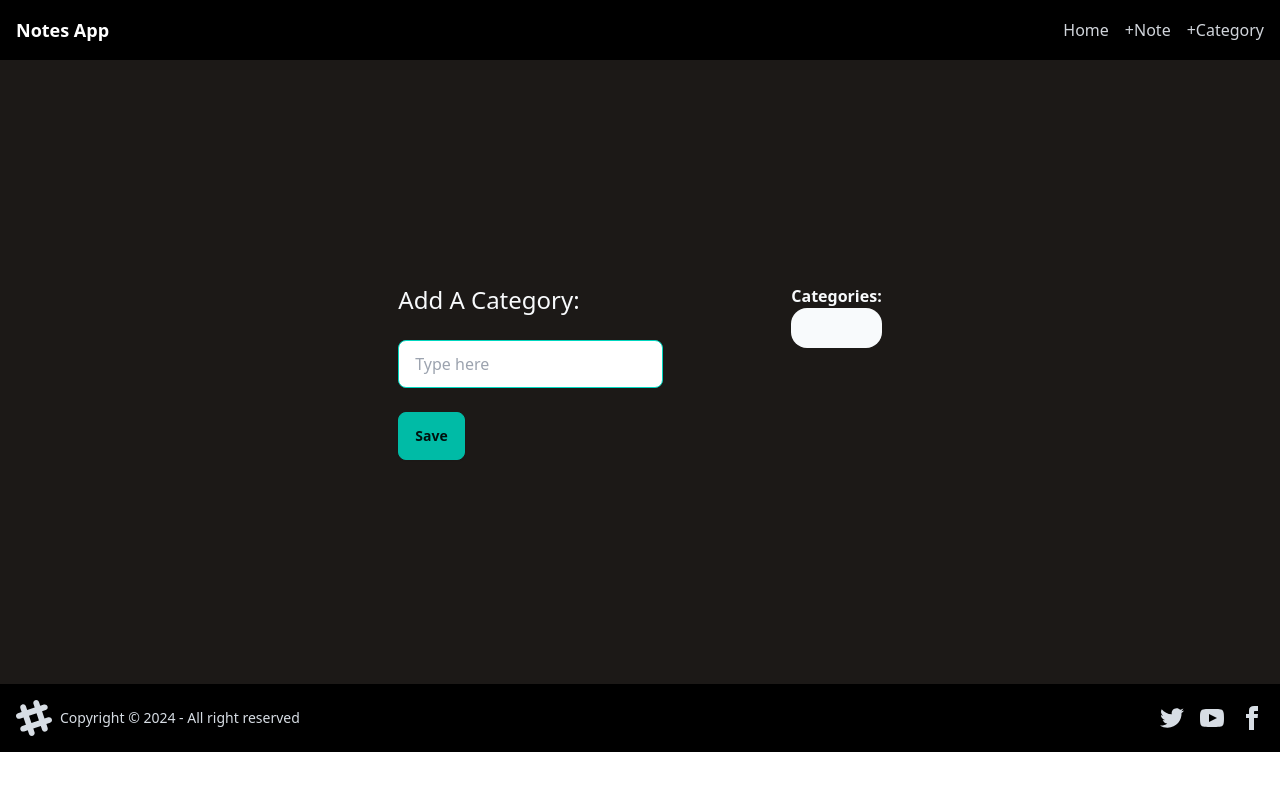
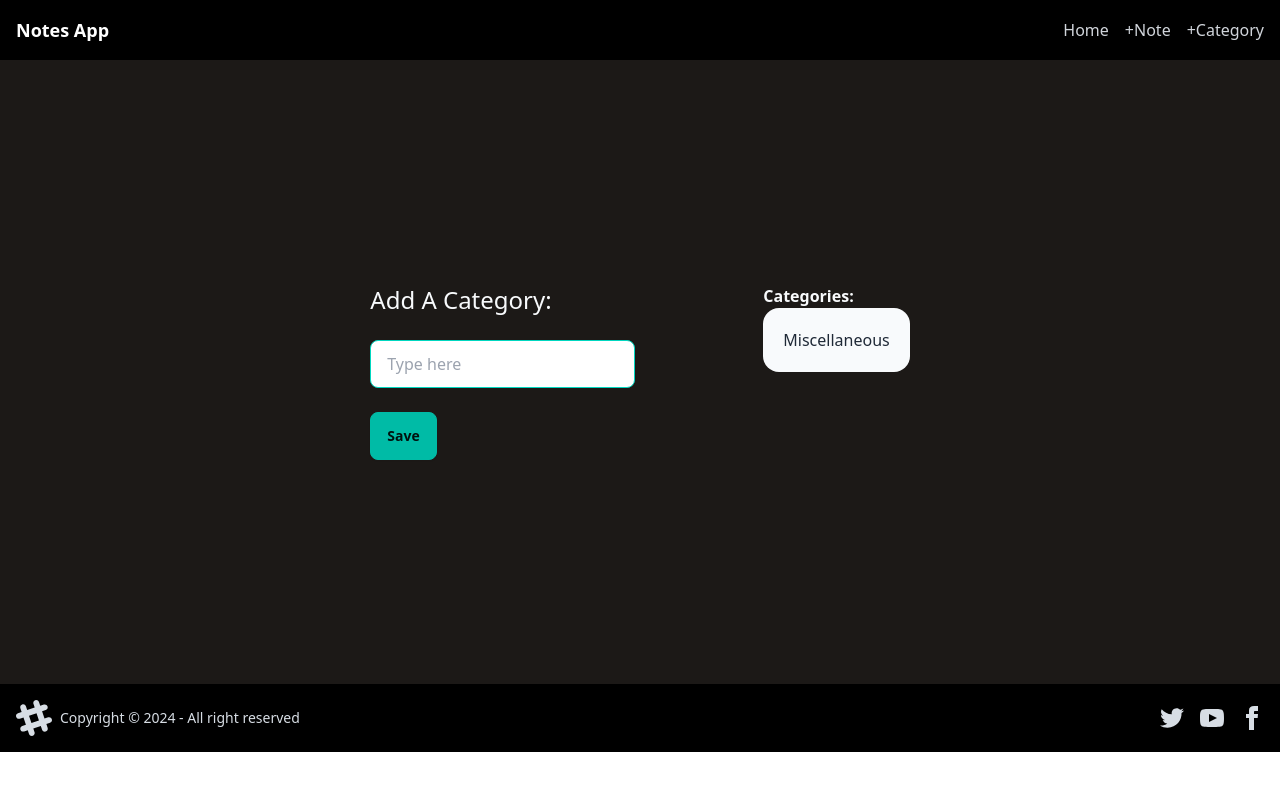
Before and after one commit to Hbindra11/Project-7-contextApi-notes-app, a React (Vite) app: page /categories in a window 1280 px wide. Shown: the top 790 px of the page. Built offline with nearby package versions, Linux system fonts and the light colour scheme.

Commit message:
added default category miscellaneous

```diff
--- a/src/components/AddNote.jsx
+++ b/src/components/AddNote.jsx
@@ -8,7 +8,7 @@ const AddNote = () => {
   const navigate = useNavigate();
 
   const handelChange = (e) => {
-    setNote((prev) => ({ ...prev, [e.target.name]: e.target.value,"categories": []}));
+    setNote((prev) => ({ ...prev, [e.target.name]: e.target.value,"categories": ['Miscellaneous'] }));
   };
 
   const handelSubmit = (e) => {
--- a/src/components/ShowCategories.jsx
+++ b/src/components/ShowCategories.jsx
@@ -13,6 +13,7 @@ const ShowCategories = () => {
 
         <div className=" card  bg-slate-50 p-5">
           <ul>
+            <li> Miscellaneous</li>
             {AllCategories.map((aCategory) => (
               <li key={crypto.randomUUID()} className="flex justify-between">
                 <span>{aCategory.category}</span>
```
